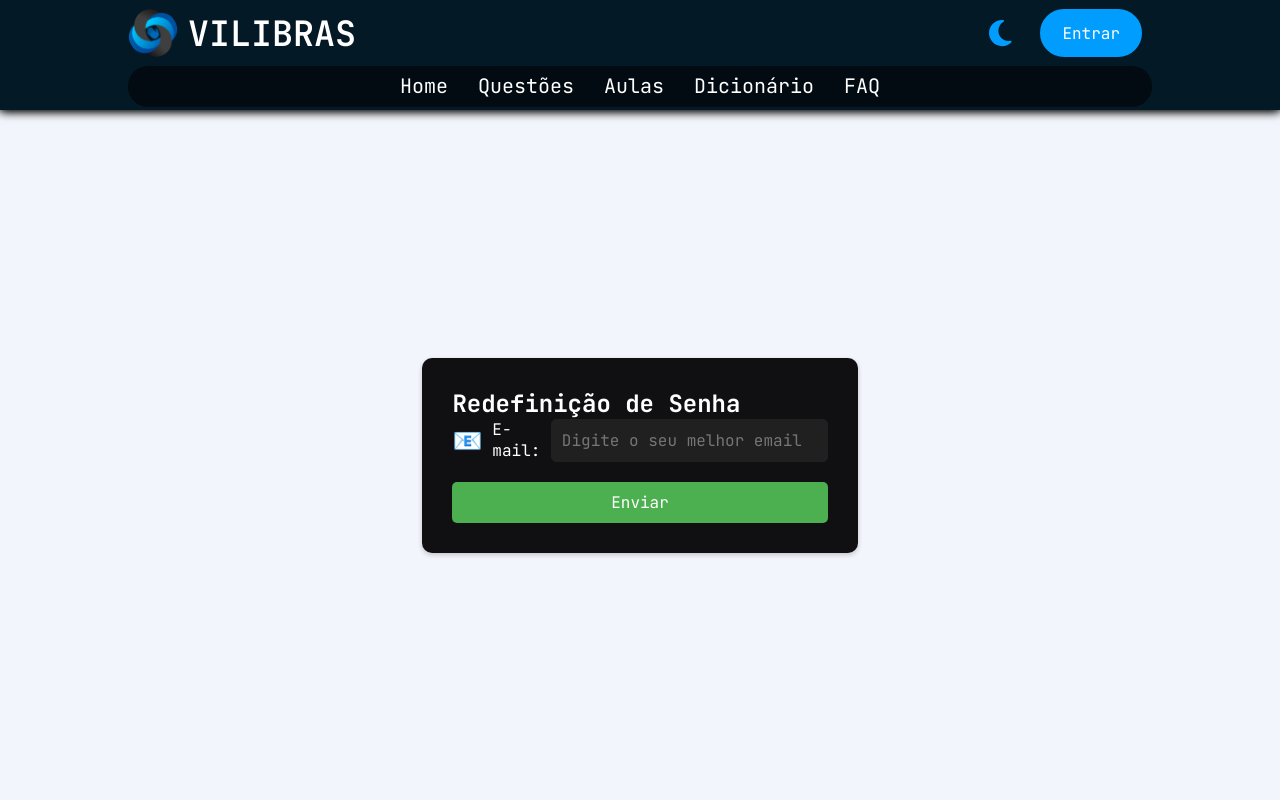
After one commit to adriamweb/vilibras, a PHP site: page /VILIBRAS_PHP/app/pages/senha/novoRecuperarSenhaForm.php in a window 1280 px wide. The commit adds this page. Run offline with PHP 8.4, Linux system fonts and the light colour scheme; some libraries are stand-ins or nearby versions.

Commit message:
novos mecanismos pra redefinir e recuperar senha

```diff
--- /dev/null
+++ b/app/pages/senha/novoRecuperarSenhaForm.php
@@ -0,0 +1,47 @@
+<!DOCTYPE html>
+<html lang="pt-BR">
+
+<head>
+    <meta charset="UTF-8">
+    <meta name="viewport" content="width=device-width, initial-scale=1.0">
+    <link rel="shortcut icon" href="../../../public/images/Logo.png" type="image/x-icon">
+    <link rel="stylesheet" href="../../../public/css/redefinirSenha.css">
+
+    <title>VILIBRAS</title>
+    <script src="https://kit.fontawesome.com/2bb7425346.js" crossorigin="anonymous"></script>
+    <style>
+
+    </style>
+</head>
+
+<body>
+
+    <header>
+        <?php
+        require_once("../base/cabecalho.php");
+        ?>
+    </header>
+
+    <main>
+
+
+        <div class="container" id="container">
+            <h2>Redefinição de Senha</h2>
+            <form action="" method="POST">
+                <div class="form-group">
+                    <span class="emoji">📧</span>
+                    <label for="email">E-mail:</label>
+                    <input type="email" id="email" name="email" placeholder="Digite o seu melhor email" required>
+                </div>
+                <button type="submit">Enviar</button>
+            </form>
+            <div id="status-message" class="status-message" style="display: none;"></div>
+        </div>
+
+
+    </main>
+
+
+</body>
+
+</html>
--- /dev/null
+++ b/public/css/redefinirSenha.css
@@ -0,0 +1,117 @@
+:root {
+    --dark-900: #03000a;
+    --dark-500: #101012;
+    --dark-100: #202020;
+    --light-900: #ffffff;
+    --light-500: #f0f0f0;
+    --light-100: #dcdcdc;
+}
+
+@import url('https://fonts.googleapis.com/css2?family=JetBrains+Mono:ital,wght@0,100..800;1,100..800&display=swap');
+
+* {
+	padding: 0;
+	margin: 0;
+	box-sizing: border-box;
+	font-family: 'JetBrains Mono', monospace;
+}
+
+body {
+    color: white;
+    font-family: sans-serif;
+    min-height: 100vh;
+    margin: 0;
+}
+
+main{
+    display: flex;
+    flex-direction: column;
+    align-items: center;
+    justify-content: center;
+    width: 100%;
+    height: fit-content;
+}
+
+.container {
+    background-color: var(--dark-500);
+    padding: 30px;
+    border-radius: 10px;
+    box-shadow: 0 2px 5px rgba(0, 0, 0, 0.2);
+}
+
+.form-group {
+    display: flex;
+    align-items: center;
+    margin-bottom: 20px;
+}
+
+.emoji {
+    font-size: 24px;
+    margin-right: 10px;
+}
+
+label {
+    margin-right: 10px;
+}
+
+input[type="email"] {
+    padding: 10px;
+    border: 1px solid var(--dark-100);
+    border-radius: 5px;
+    width: 100%;
+    font-size: 16px;
+    background-color: var(--dark-100);
+    color: white;
+}
+
+input[type="email"].light {
+    border: 1px solid var(--light-100);
+    background-color: var(--light-100);
+    color: black;
+}
+
+button[type="submit"] {
+    background-color: #4CAF50;
+    color: white;
+    padding: 10px 20px;
+    border: none;
+    border-radius: 5px;
+    font-size: 16px;
+    cursor: pointer;
+    width: 100%;
+}
+
+button[type="submit"]:hover {
+    background-color: #45a049;
+}
+
+
+.theme-toggle {
+    cursor: pointer;
+    font-size: 24px;
+}
+
+.theme-toggle.light {
+    color: black;
+}
+
+
+.status-message {
+    margin-top: 20px;
+    padding: 10px;
+    border-radius: 5px;
+}
+
+.status-message.success {
+    background-color: #4caf50b0;
+    color: white;
+    opacity: 0.5;
+    border-radius: 0;
+}
+
+.status-message.error {
+    background-color: #f44336;
+    color: white;
+    opacity: 0.5;
+    border-radius: 0;
+}
```
Also changed, not shown: app/actions/senha/resetSenha.php (+6 -8 lines), app/pages/perfil/perfil.php (+21 -4 lines), app/pages/senha/novoRedefinirSenhaForm.php (added, +46 -0 lines), public/css/perfil.css (+91 -1 lines).
